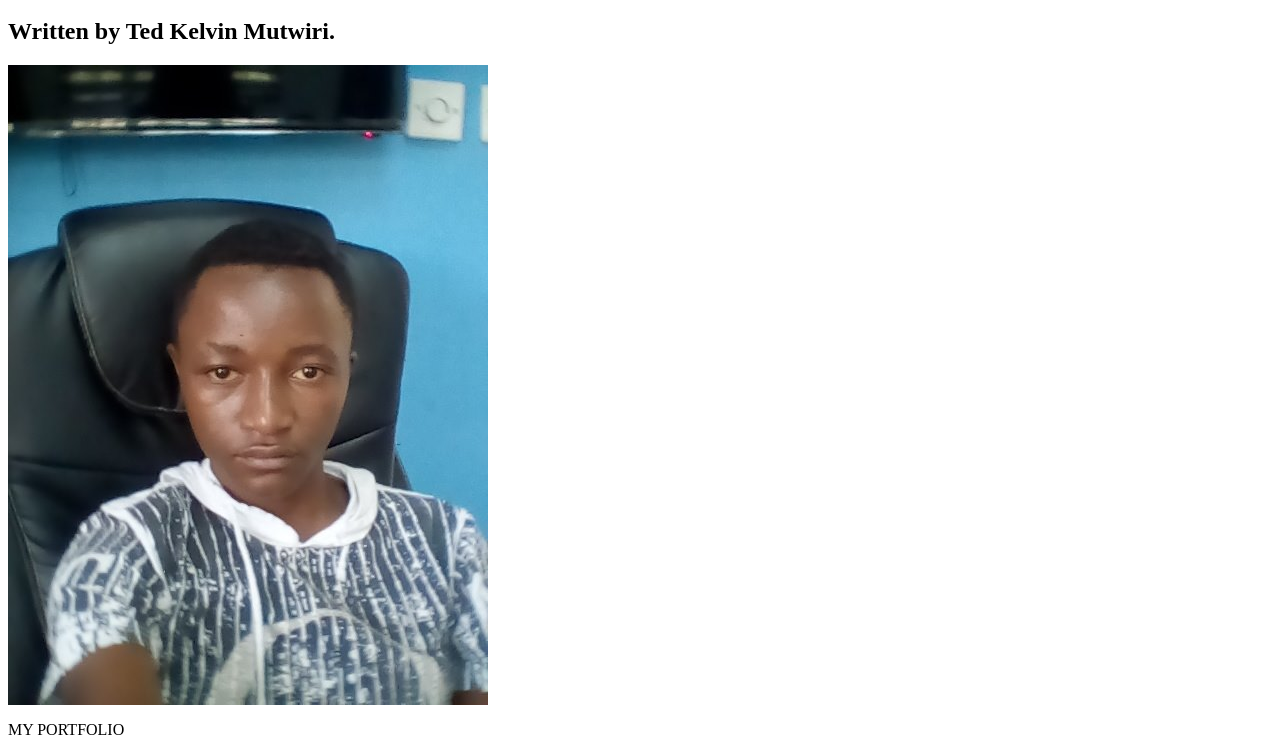
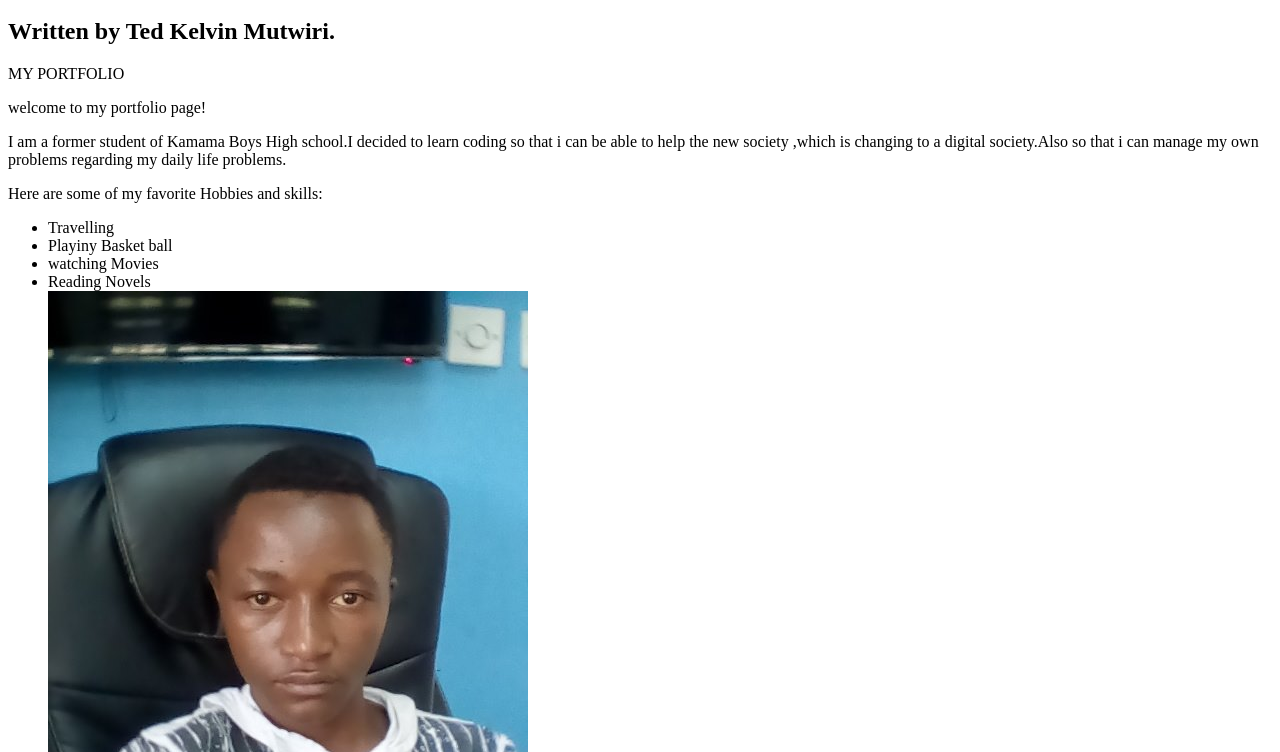
Before and after one commit to Tedkelvin/portfolio, a plain HTML site: page my-portfolio.html in a window 1280 px wide. Shown: the part 48-800 px from the top of the page. Drawn offline with Linux system fonts and the light colour scheme.

Commit message:
add list elements

```diff
--- a/my-portfolio.html
+++ b/my-portfolio.html
@@ -5,12 +5,22 @@
   </head>
   <body>
     <h1>My Portfolio Webpage</h1>
-
     <h2>Written by Ted Kelvin Mutwiri.</h2>
 
-    <img src="img/_ted.jpg" alt="A photo of Ted">
     <P>MY PORTFOLIO</P>
     <p>welcome to my portfolio page!</p>
+
+    <p>I am a former student of Kamama Boys High school.I decided to learn coding so that i can  be able to help the new society ,which is changing to a digital society.Also so that i can manage my own problems regarding my daily life problems.</p>
+    <p>Here are some of my favorite Hobbies and skills:</p>
+    <ul>
+      <li>Travelling</li>
+      <li>Playiny Basket ball</li>
+      <li>watching Movies</li>
+      <li>Reading Novels</li>
+
+    <img src="img/_ted.jpg" alt="A photo of Ted">
+
+
     <p>check out <a href="https://github.com/Tedkelvin/portfolio.git">Tedkelvin</a>.
   </body>
 </html>
```
